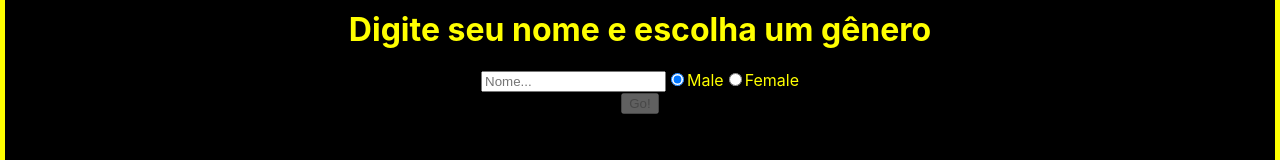
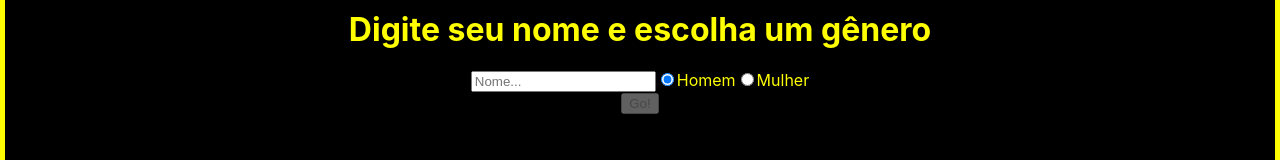
Before and after one commit to davifurtado/chooseYourSwFighter, a React (Create React App) app: page / in a window 1280 px wide. Shown: the part 346-506 px from the top of the page. Built offline with nearby package versions, Linux system fonts and the light colour scheme.

Commit message:
alterado de ingles para portugues os textos

```diff
--- a/src/components/UserForm.js
+++ b/src/components/UserForm.js
@@ -51,7 +51,7 @@ const UserForm = () => {
                         onChange={handleOnChangeGender}
                         defaultChecked
                     />
-                    <label htmlFor="male">Male</label>
+                    <label htmlFor="male">Homem</label>
                     <input
                         type="radio"
                         id="female"
@@ -59,7 +59,7 @@ const UserForm = () => {
                         value="female"
                         onChange={handleOnChangeGender}
                     />
-                    <label htmlFor="female">Female</label>
+                    <label htmlFor="female">Mulher</label>
                 </div>
                 ) : (
                     <div>
--- a/src/containers/RootContainer.js
+++ b/src/containers/RootContainer.js
@@ -18,7 +18,7 @@ const RootContainer = () => {
                 {`Bem vindo (a), ${user.name}`}
             </div>
             <div>
-                {`Gênero: ${user.gender}, Facção: ${user.faction} `}
+                {`Gênero: ${user.gender  === 'male' ? "Homem" : "Mulher"}, Facção: ${user.faction} `}
             </div>
             <button onClick={handleReset}> Voltar </button>
             <CharacterList />
--- a/src/index.css
+++ b/src/index.css
@@ -7,7 +7,7 @@ body {
   -moz-osx-font-smoothing: grayscale;
   height: 100vh;
   background-color: black;
-  color: yellow
+  color: yellow;
 }
 
 code {
```
